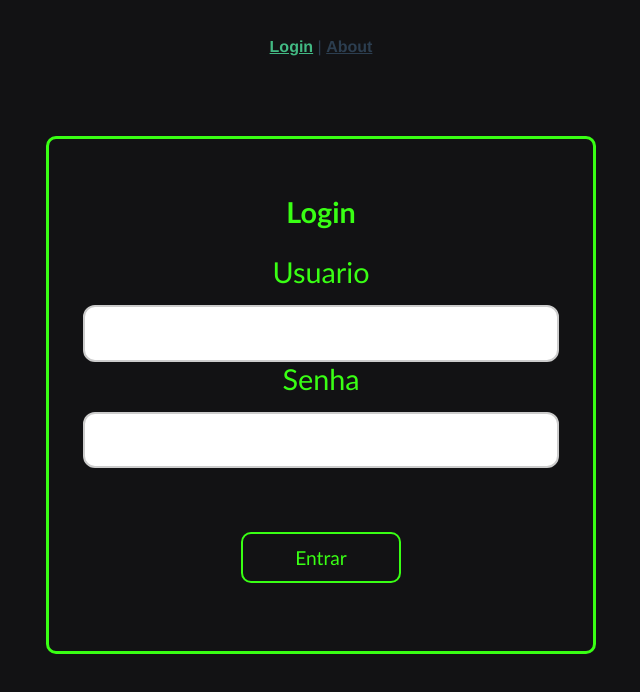
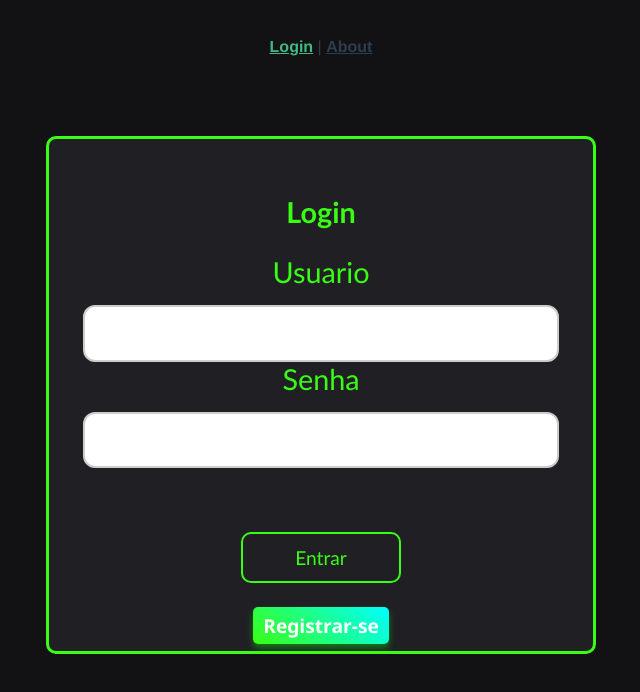
Before and after one commit to RamonFVM/Blog, a Vue app: page /#/ in a window 1280 px wide. Shown: the top 692 px of the page, without its empty margins (319-959 px from the left). Built offline with nearby package versions, Linux system fonts and the light colour scheme.

Commit message:
adicionando o span e o link para a pagina de cadastro

```diff
--- a/src/router/index.js
+++ b/src/router/index.js
@@ -15,6 +15,11 @@ const routes = [
     path:'/',
     name:'login',
     component:()=> import ('../views/UserLogin.vue')
+  },
+  {
+    path:'/registrar',
+    name:'registrar',
+    component:()=> import('../views/UserRegister.vue')
   }
 ]
 
--- a/src/views/UserLogin.vue
+++ b/src/views/UserLogin.vue
@@ -3,11 +3,12 @@
      <form>
        <h2 class="typewriter">Login</h2>
        <label class="typewriter">Usuario</label>
-       <input type="text">
+       <input  type="text">
        <label class="typewriter">Senha</label>
        <input type="password">
        <button class="btn">Entrar</button>
      </form>
+       <span> <router-link to="/registrar">Registrar-se</router-link></span>
    </div>
  </template>
 
@@ -24,18 +25,11 @@
    }
  }
 
- body {
-   display: flex;
-   justify-content: center;
-   align-items: center;
-   height: 100vh;
-   margin: 0;
-   background-color: black;
- }
+
 
 
  .div-login {
-   background-color: transparent;
+   background-color:#202024;
    padding: 2rem;
    border-radius: 10px;
    width: 30rem;
@@ -113,4 +107,33 @@ input:focus {
    color: black;
    box-shadow: 0 0 15px #39FF14, 0 0 30px #39FF14;
 }
+span {
+  margin: 1.8rem;
+  font-family: 'Segoe UI', Tahoma, Geneva, Verdana, sans-serif;
+  position: relative;
+  display: inline-block;
+}
+
+span a {
+  text-decoration: none;
+  color: white;
+  font-size: 1.2rem;
+  font-weight: bold;
+  padding: 5px 10px;
+  border-radius: 5px;
+  background: linear-gradient(45deg, #39FF14, aqua);
+  box-shadow: 0 4px 6px rgba(0, 255, 0, 0.4);
+  transition: all 0.3s ease;
+}
+
+span a:hover {
+  color: #000;
+  background: linear-gradient(45deg, aqua, #39FF14);
+  box-shadow: 0 6px 10px rgba(0, 255, 0, 0.6);
+  transform: translateY(-3px);
+}
+
+span a:active {
+  transform: translateY(1px);
+}
  </style>
--- /dev/null
+++ b/src/views/UserRegister.vue
@@ -0,0 +1,5 @@
+<template>
+    <div>
+         oi
+    </div>
+</template>
```
